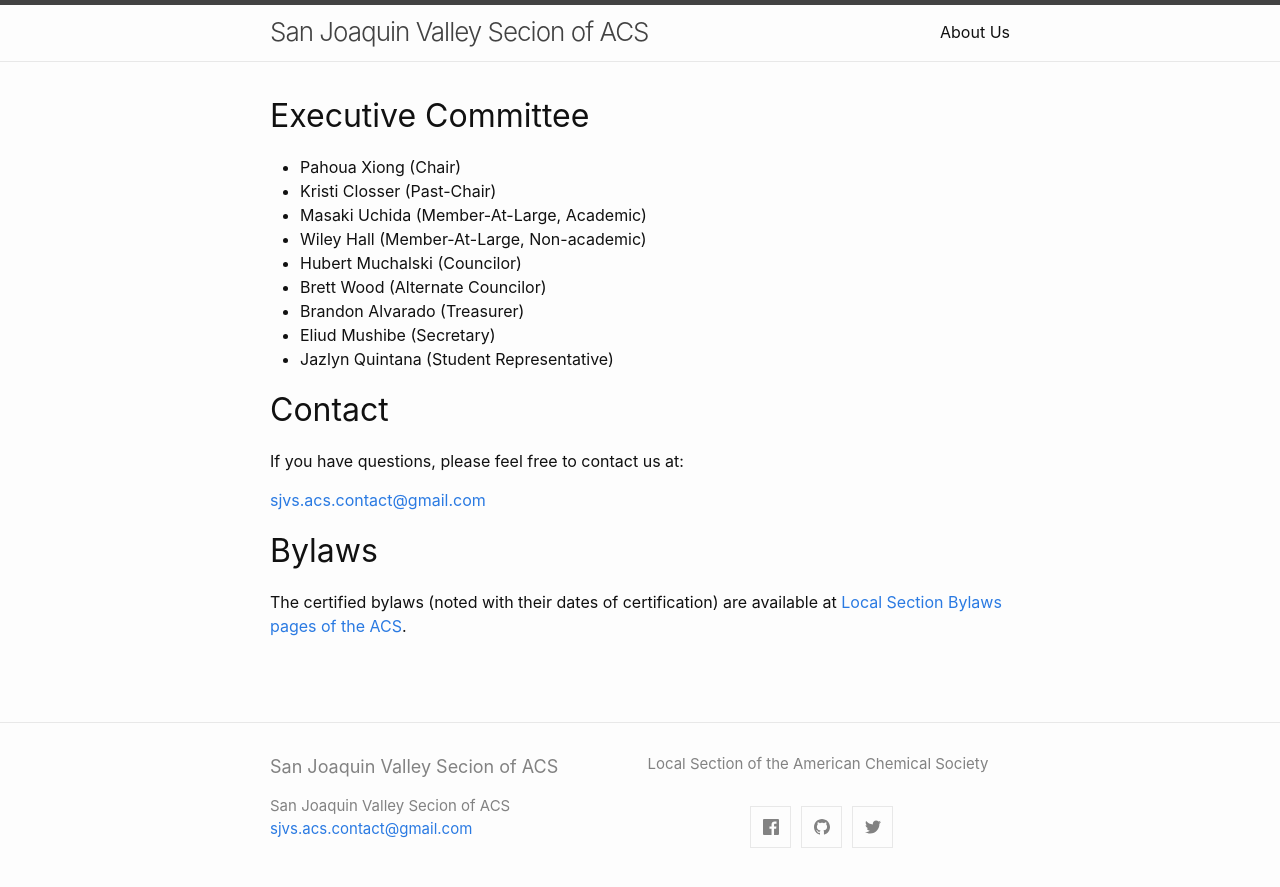
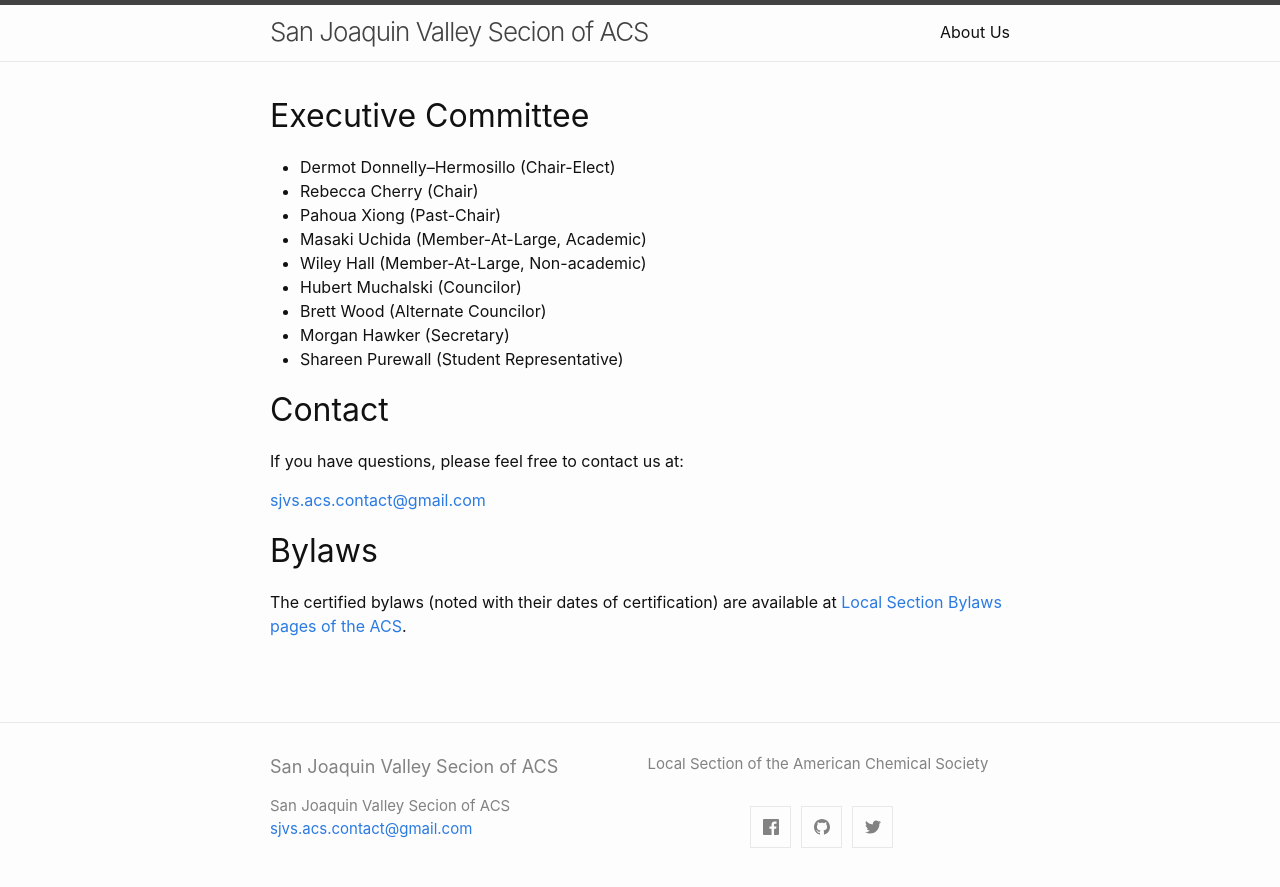
Before and after one commit to sjvacs/sjvacs.github.io, a Jekyll site: the page built from about.md, in a window 1280 px wide. Shown: the top 887 px of the page. Built offline with Jekyll 4.4.1, drawn with Linux system fonts in a browser that asks for light colours.

Commit message:
Update of officers

```diff
--- a/about.md
+++ b/about.md
@@ -6,15 +6,15 @@
 
 ## Executive Committee
 
-- Pahoua Xiong (Chair)
-- Kristi Closser (Past-Chair)
+- Dermot Donnelly--Hermosillo (Chair-Elect)
+- Rebecca Cherry (Chair)
+- Pahoua Xiong (Past-Chair)
 - Masaki Uchida (Member-At-Large, Academic)
 - Wiley Hall (Member-At-Large, Non-academic)
 - Hubert Muchalski (Councilor)
 - Brett Wood (Alternate Councilor)
-- Brandon Alvarado (Treasurer)
-- Eliud Mushibe (Secretary)
-- Jazlyn Quintana (Student Representative)
+- Morgan Hawker (Secretary)
+- Shareen Purewall (Student Representative)
 
 ## Contact
 
```
